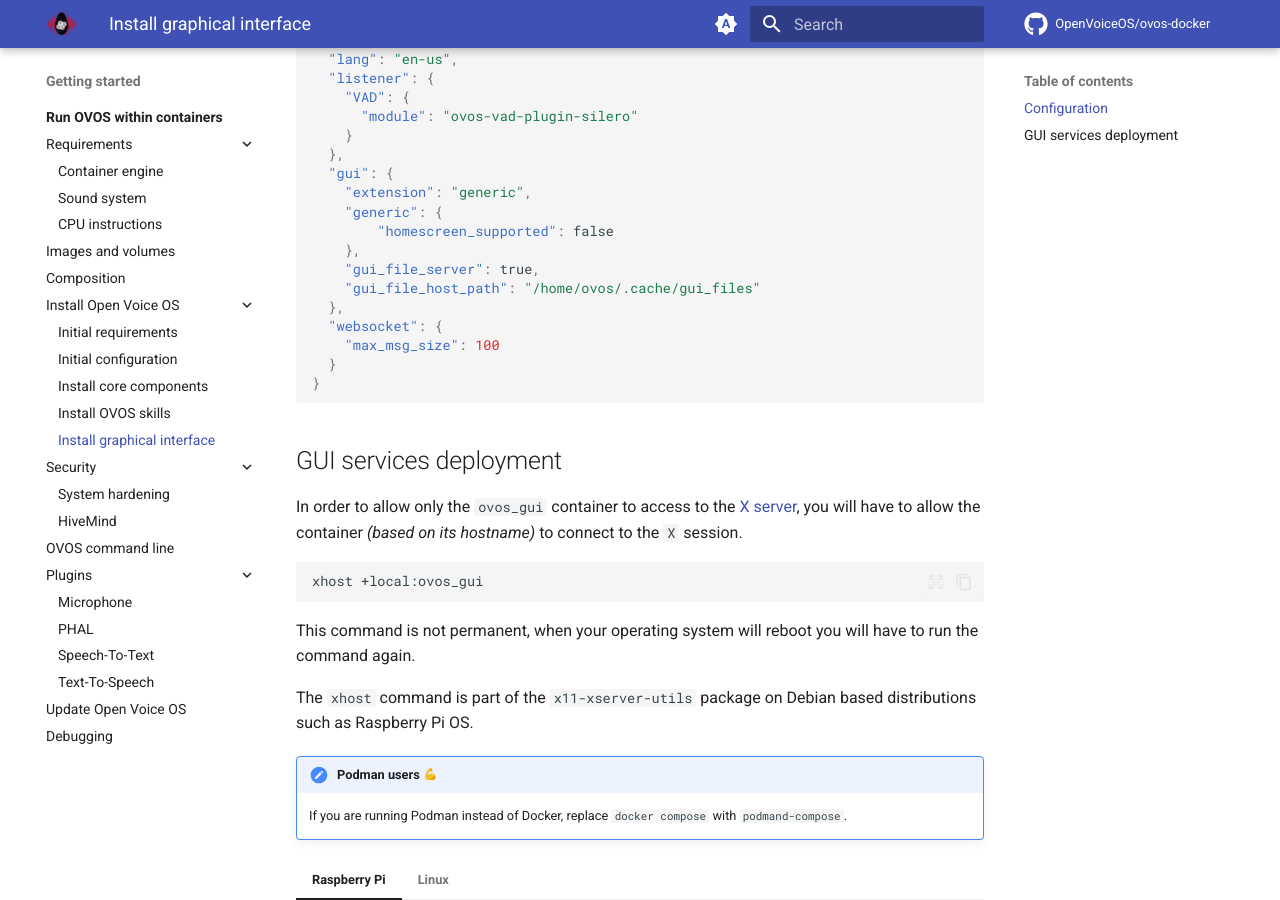
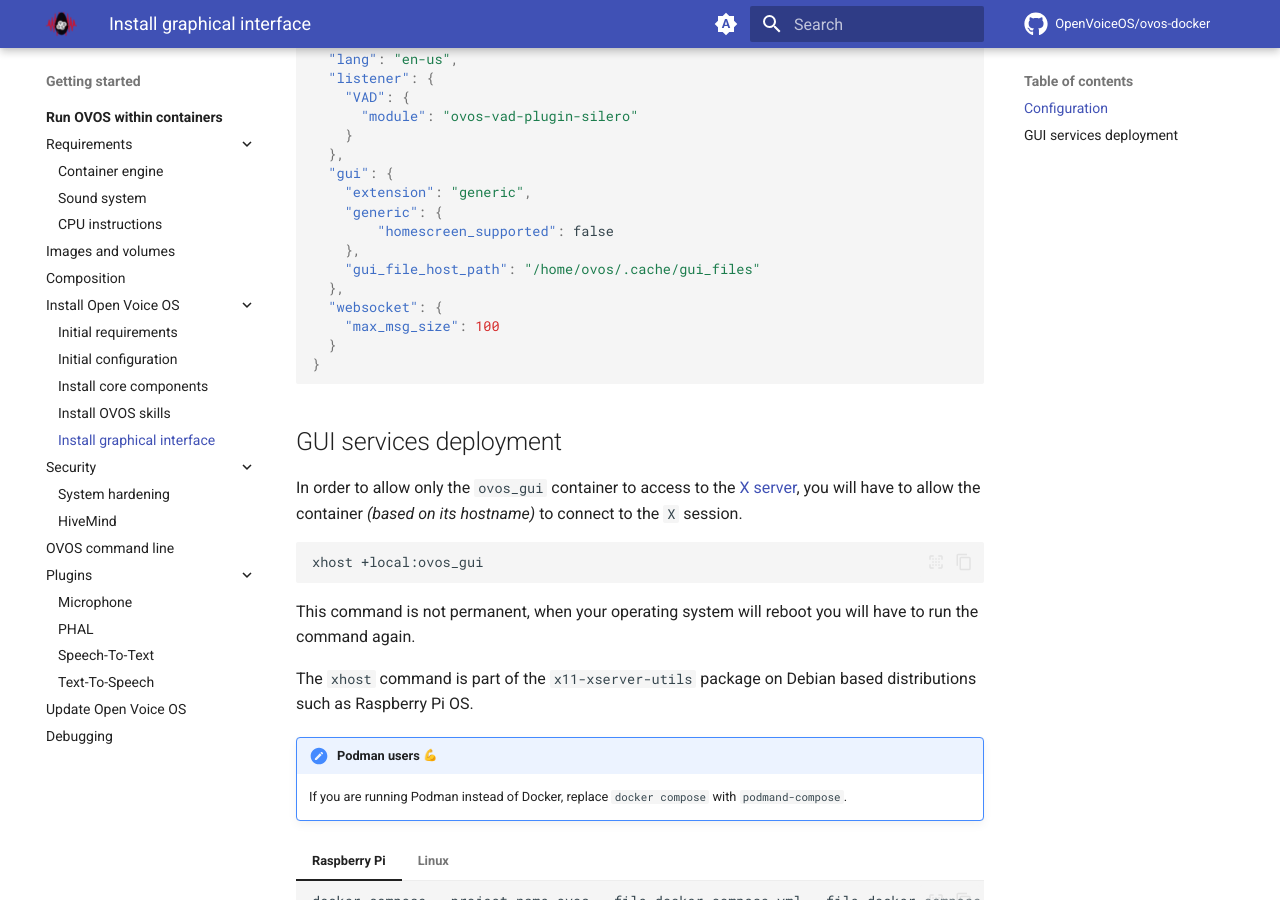
Before and after one commit to OpenVoiceOS/ovos-docker, an MkDocs documentation site: the page built from docs/getting-started/docker/installation/gui.md, in a window 1280 px wide and 900 px high, scrolled down 685 px. Built offline with MkDocs 1.6.1 and Material for MkDocs 9.7.7, drawn with Linux system fonts in a browser that asks for light colours; emoji names are drawn with the system emoji font; plug-ins that fetch from the network failed and are left out; comment, search, counter and statistics services are not loaded.

Commit message:
[gui] Remove GUi webserver

```diff
--- a/docs/getting-started/docker/installation/gui.md
+++ b/docs/getting-started/docker/installation/gui.md
@@ -27,7 +27,6 @@ The `ovos-gui-messagebus` component must be configured in order to receive the Q
     "generic": {
         "homescreen_supported": false
     },
-    "gui_file_server": true,
     "gui_file_host_path": "/home/ovos/.cache/gui_files"
   },
   "websocket": {
```
